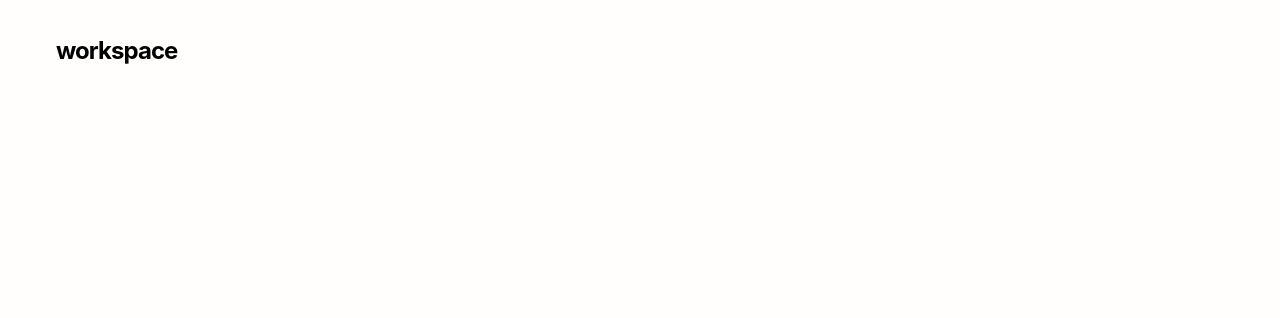
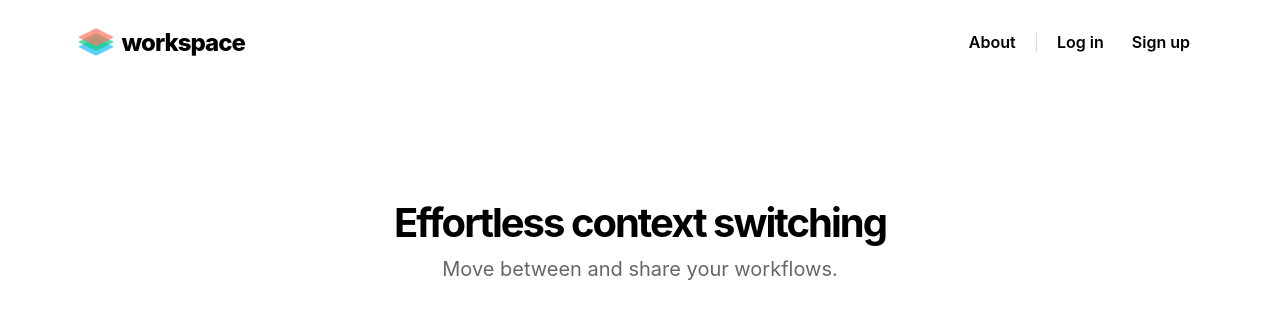
Before and after one commit to berkeleyopensource/workspace, a React (Create React App) app: page /#/ in a window 1280 px wide. Shown: the top 318 px of the page. Built offline with nearby package versions, Linux system fonts and the light colour scheme; no server answers; a web font is replaced by a local one.

Commit message:
:construction: landing + placeholder logo

```diff
--- a/src/index.tsx
+++ b/src/index.tsx
@@ -2,6 +2,7 @@ import React from 'react';
 import ReactDOM from 'react-dom';
 import './index.css';
 
+import Landing from "./views/Landing";
 import SignIn from "./views/SignIn";
 import SignUp from "./views/SignUp";
 import PasswordReset from "./views/PasswordReset"
@@ -17,7 +18,7 @@ import { BrowserRouter, Route } from "react-router-dom";
 ReactDOM.render(
   <BrowserRouter>
     <div>
-      <Route path="/" exact component={ EmailVerify } />
+      <Route path="/" exact component={ Landing } />
       <Route path="/signin" component={ SignIn } />
       <Route path="/signup" component={ SignUp } />
       <Route path="/workspace" component={ Workspace } />
--- /dev/null
+++ b/src/views/Landing.css
@@ -0,0 +1,24 @@
+section#splash {
+  display: flex;
+  align-items: center;
+  justify-content: center;
+  margin-top: 10vh;
+}
+
+section#splash .splash-title {
+  text-align: center;
+}
+
+section#splash .splash-title h1 {
+  font-weight: 700;
+  font-size: 2.5em;
+  letter-spacing: -0.05em;
+  margin-bottom: 0;
+}
+
+section#splash .splash-title h2 {
+  font-size: 1.25em;
+  font-weight: normal;
+  color: rgba(0, 0, 0, 0.6);
+  margin-top: 0.5em;
+}
--- /dev/null
+++ b/src/views/Landing.tsx
@@ -0,0 +1,29 @@
+import React from 'react';
+import { Link } from 'react-router-dom';
+import Navbar from "./components/Navbar";
+import './Landing.css';
+
+class Landing extends React.Component {
+  render() {
+    return (
+      <div className="landing">
+        <Navbar>
+          <a href="#about">About</a>
+          <span>|</span>
+          <Link to="/signin">Log in</Link>
+          <Link to="/signup">Sign up</Link>
+        </Navbar>
+        <div className="content">
+          <section id="splash">
+            <div className="splash-title">
+              <h1>Effortless context switching</h1>
+              <h2>Move between and share your workflows.</h2>
+            </div>
+          </section>
+        </div>
+      </div>
+    )
+  }
+}
+
+export default Landing;
--- a/src/views/SignInUp.css
+++ b/src/views/SignInUp.css
@@ -5,18 +5,6 @@
   margin: auto;
 }
 
-.SignInUp nav {
-  padding: 1em;
-  margin: auto;
-  width: 100vw;
-  max-width: 1200px;
-}
-
-.SignInUp nav h2 {
-  font-size: 1.5em;
-  color: #000;
-  user-select: none;
-}
 
 .SignInUp form {
   width: 400px;
--- a/src/views/components/Navbar.css
+++ b/src/views/components/Navbar.css
@@ -3,11 +3,15 @@
   max-width: 1200px;
   left: 0; right: 0;
   margin: auto;
-  padding: 0.50em;
+  padding: 0.50em 2em;
   display: flex;
   align-items: center;
   justify-content: space-between;
   box-sizing: border-box;
+}
+
+.navbar .navbar-logo {
+  margin-right: 0.50em;
 }
 
 .navbar .navbar-logo a {
@@ -17,13 +21,13 @@
 }
 
 .navbar .navbar-logo a img {
-  height: 2em;
-  padding-right: 0.2em;
+  height: 3em;
+  padding-right: 0.1em;
 }
 
 .navbar .navbar-logo h1 {
   letter-spacing: -0.04em;
-  font-weight: 700;
+  font-weight: 800;
 }
 
 .navbar a {
--- a/src/views/components/Navbar.tsx
+++ b/src/views/components/Navbar.tsx
@@ -1,6 +1,7 @@
 import React from 'react';
 import { Link } from 'react-router-dom';
 import './Navbar.css';
+import layers from'../../assets/layers.svg';
 
 class Navbar extends React.Component {
   render() {
@@ -8,6 +9,7 @@ class Navbar extends React.Component {
       <nav className="navbar">
         <div className="navbar-logo">
           <Link to="/">
+            <img src={layers}/>
             <h1>workspace</h1>
           </Link>
         </div>
```
Also changed, not shown: src/assets/layers.svg (added).
